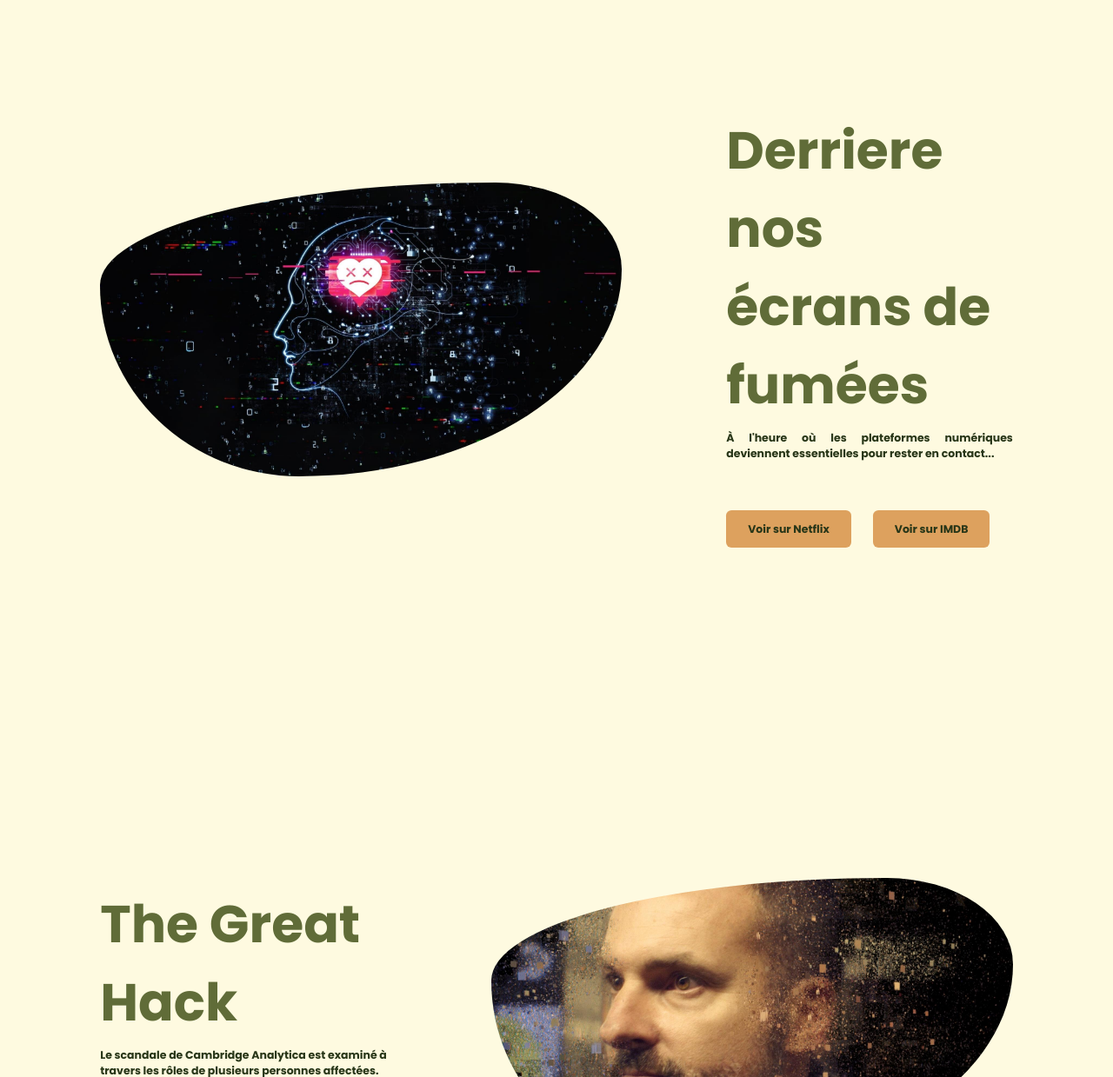
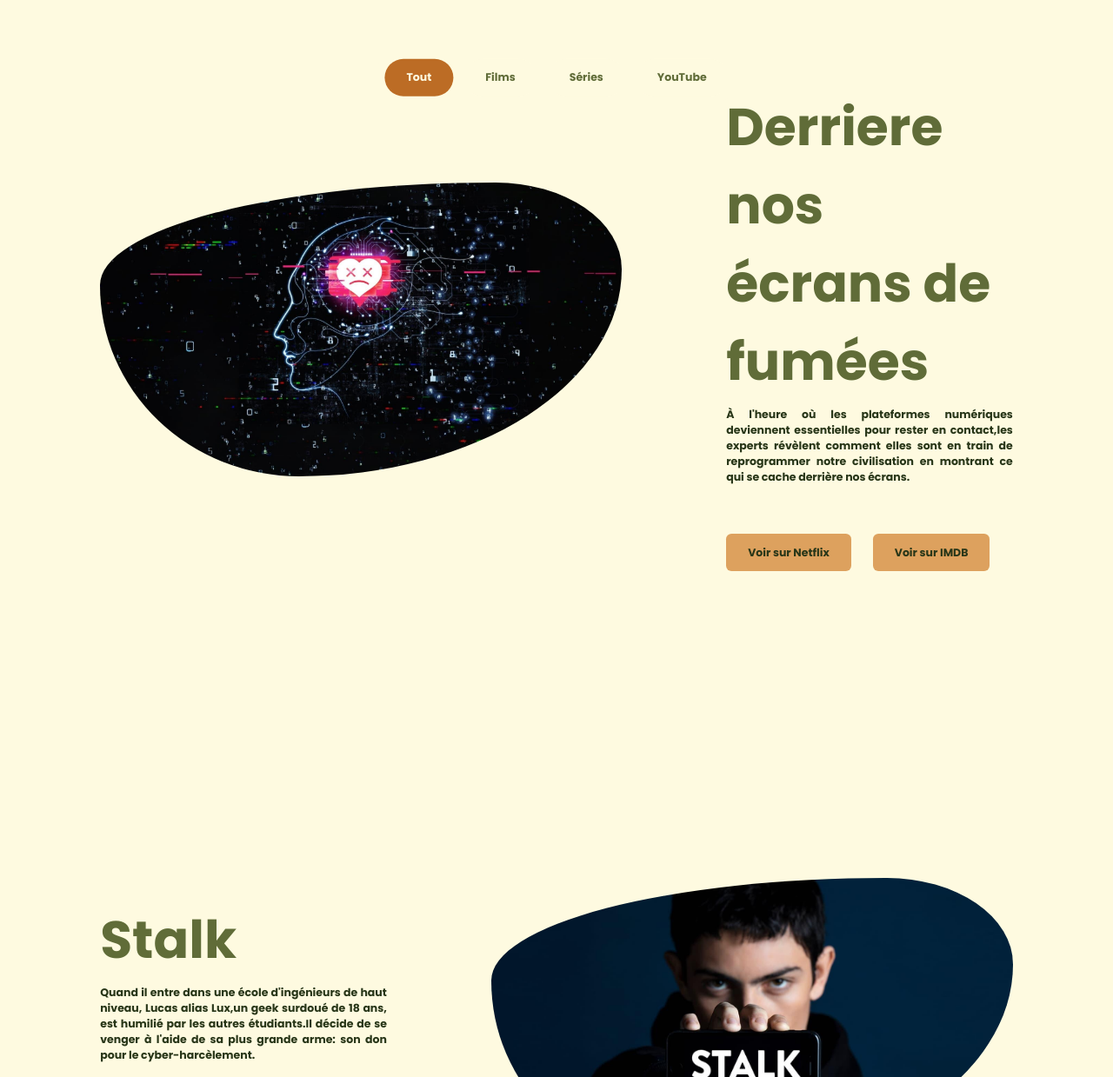
Before and after one commit to untypequicode/libre-shield, a plain HTML site: page cinema-series.html in a window 1280 px wide. Shown: the part 61-1300 px from the top of the page at 87% size. Drawn offline with Linux system fonts and the light colour scheme.

Commit message:
update cinema-series.html with series and filters

```diff
--- a/cinema-series.html
+++ b/cinema-series.html
@@ -20,6 +20,7 @@
 
     <!-- font awesome -->
     <link rel="stylesheet" href="css/cinema-series.css">
+    <link rel="stylesheet" href="css/filter-bar.css">
 </head>
 
 <body>
@@ -40,6 +41,13 @@
     </nav>
 </header>
 
+<nav class="filter-bar" id="filter-bar-cinema-series">
+    <button class="filter-option active" id="show-all">Tout</button>
+    <button class="filter-option" id="show-film">Films</button>
+    <button class="filter-option" id="show-serie">Séries</button>
+    <button class="filter-option" id="show-youtube">YouTube</button>
+</nav>
+
 <script src="js/base-donnees-cinema-series.js"></script>
 <script src="js/switch-mode.js"></script>
 
--- /dev/null
+++ b/css/filter-bar.css
@@ -0,0 +1,41 @@
+.filter-bar {
+    display: inline-flex;
+    padding: 0.675rem 1.2rem;
+    justify-content: center;
+    align-items: center;
+    gap: 1.2rem;
+    border-radius: 6.25rem;
+    background: var(--bg-color);
+
+    /* Centrer horizontalement et verticalement */
+    position: fixed; /* ou 'fixed' si vous voulez qu'il reste au centre même lors du défilement */
+    top: 15rem;
+    left: 50%;
+    transform: translate(-50%, -50%);
+}
+
+.filter-option {
+    align-self: stretch;
+    /*margin-top: 2.5rem;*/
+    padding: 1.25rem 2.5rem;
+    text-align: center;
+
+    background: var(--bg-color);
+    color: var(--text-color);
+    font-size: 1.25rem;
+    font-style: normal;
+    font-weight: 700;
+    line-height: normal;
+    border-radius: 6.25rem;
+    transition: .3s;
+}
+
+.filter-option:hover {
+    background: var(--second-main-color);
+    color: var(--second-bg-color);
+}
+
+.filter-option.active {
+    background: var(--main-color);
+    color: var(--bg-color);
+}
--- a/js/base-donnees-cinema-series.js
+++ b/js/base-donnees-cinema-series.js
@@ -7,11 +7,43 @@
         imageAlt: "illustration",
         texteClasse: "cine-text",
         titre: "Derriere nos écrans de fumées",
-        description: "À l'heure où les plateformes numériques deviennent essentielles pour rester en contact...",
+        type: "film",
+        date: "2020-09-09",
+        description: "À l'heure où les plateformes numériques deviennent essentielles pour rester en contact," +
+            "les experts révèlent comment elles sont en train de reprogrammer notre civilisation en montrant ce qui se cache derrière nos écrans.",
         liensClasse: "cine-links",
         liens: [
             { classe: "cine-link", href: "https://www.netflix.com/fr/title/81254224", target: "_blank", texte: "Voir sur Netflix" },
             { classe: "cine-link", href: "https://www.imdb.com/title/tt11464826/", target: "_blank", texte: "Voir sur IMDB" }
+        ]
+    },
+    {
+        classe: "cine",
+        id: "s",
+        contenuClasse: "cine-content",
+        imageSrc: "images/cinema-series/series/stalk-horizontal-0.jpg",
+        imageAlt: "illustration",
+        texteClasse: "cine-text",
+        titre: "Stalk",
+        type: "serie",
+        date: "2020-03-13",
+        description: "Quand il entre dans une école d'ingénieurs de haut niveau, Lucas alias Lux," +
+            "un geek surdoué de 18 ans, est humilié par les autres étudiants." +
+            "Il décide de se venger à l'aide de sa plus grande arme: son don pour le cyber-harcèlement.",
+        liensClasse: "cine-links",
+        liens: [
+            {
+                classe: "cine-link",
+                href: "https://www.france.tv/slash/stalk/",
+                target: "_blank",
+                texte: "Voir sur France.tv"
+            },
+            {
+                classe: "cine-link",
+                href: "https://www.imdb.com/title/tt10133370/",
+                target: "_blank",
+                texte: "Voir sur IMDB"
+            }
         ]
     },
     {
@@ -22,6 +54,8 @@
         imageAlt: "illustration",
         texteClasse: "cine-text",
         titre: "The Great Hack",
+        type: "film",
+        date: "2019-07-24",
         description: "Le scandale de Cambridge Analytica est examiné à travers les rôles de plusieurs personnes affectées.",
         liensClasse: "cine-links",
         liens: [
@@ -37,7 +71,10 @@
         imageAlt: "illustration",
         texteClasse: "cine-text",
         titre: "The Social Network",
-        description: "Mark Zuckerberg, étudiant à Harvard, crée le site de réseau social qui deviendra Facebook...",
+        type: "film",
+        date: "2010-10-01",
+        description: "Mark Zuckerberg, étudiant à Harvard, crée le site de réseau social qui deviendra Facebook," +
+            "mais il se retrouve poursuivi en justice par deux frères qui l'accusent d'avoir volé leur idée ainsi que par le co-fondateur de Facebook qui fut par la suite évincé de l'entreprise.",
         liensClasse: "cine-links",
         liens: [
             { classe: "cine-link", href: "https://www.netflix.com/fr/title/70132721", target: "_blank", texte: "Voir sur Netflix" },
@@ -47,16 +84,43 @@
 ];
 
 
+function filterContent(type) {
+    const sections = document.querySelectorAll('.cine');
+    sections.forEach(section => {
+        section.style.display = section.classList.contains(type) || type === 'all' ? '' : 'none';
+    });
+
+    const buttons = document.querySelectorAll('.filter-option');
+    buttons.forEach(button => {
+        if(button.id === 'show-' + type) {
+            button.classList.add('active');
+        } else {
+            button.classList.remove('active');
+        }
+    });
+}
+
+
+
 document.addEventListener('DOMContentLoaded', () => {
+    // Tri des contenus du plus récent au plus vieux
+    contenus.sort((a, b) => new Date(b.date) - new Date(a.date));
+
     contenus.forEach((contenu, index) => {
         // Ajoute une classe basée sur l'index pair ou impair
         const classeAlternee = index % 2 === 0 ? 'gauche' : 'droite';
         document.body.insertAdjacentHTML('beforeend', genererTexte(contenu, classeAlternee));
     });
+
+    // Ajout des gestionnaires d'événements pour les boutons de filtrage
+    document.getElementById('show-all').addEventListener('click', () => filterContent('all'));
+    document.getElementById('show-film').addEventListener('click', () => filterContent('film'));
+    document.getElementById('show-serie').addEventListener('click', () => filterContent('serie'));
+    document.getElementById('show-youtube').addEventListener('click', () => filterContent('youtube'));
 });
 
 function genererTexte(contenu, classeAlternee) {
-    let resume = `<section class="${contenu.classe} ${classeAlternee}" id="${contenu.id}"><div class="${contenu.contenuClasse}">`;
+    let resume = `<section class="${contenu.classe} ${classeAlternee} ${contenu.type}" id="${contenu.id}"><div class="${contenu.contenuClasse}">`;
 
     if(classeAlternee === 'droite') {
         resume += `<div class="${contenu.texteClasse}">`;
@@ -85,5 +149,6 @@
 
     resume += `</div></section>`; // Ferme cine-content et section
 
+    resume += '</div></section>';
     return resume;
 }
```
